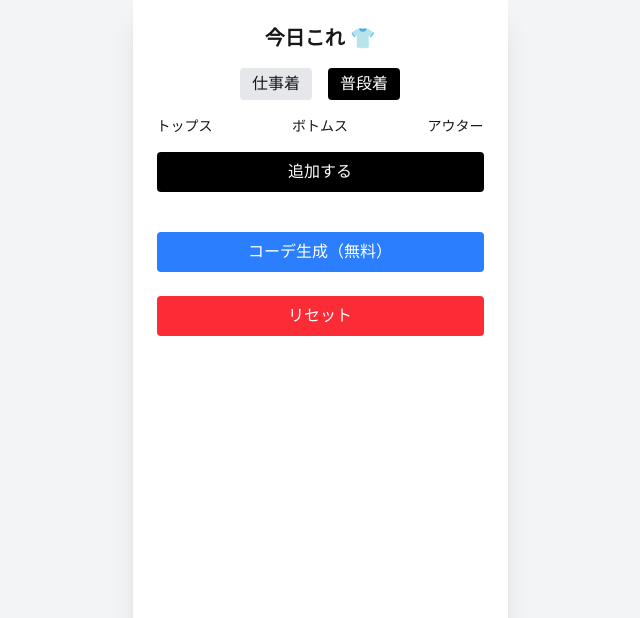
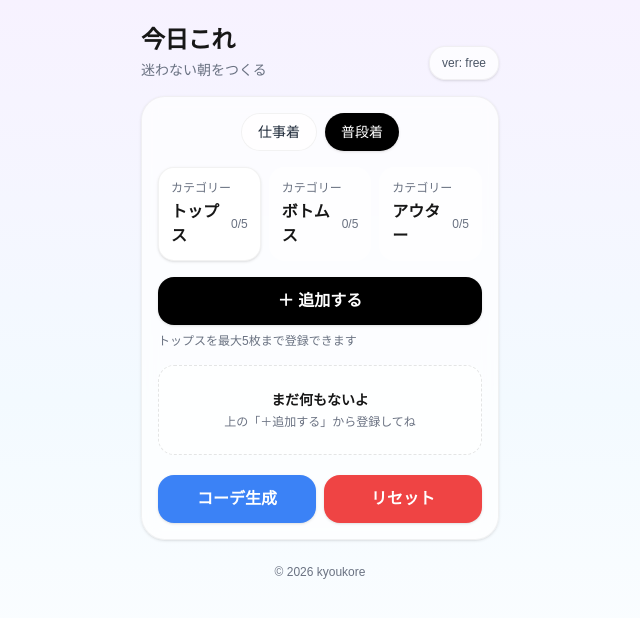
Before and after one commit to cheezy030303/kyoukore, a Next.js app: page / in a window 1280 px wide. Shown: the top 618 px of the page, without its empty margins (320-960 px from the left). Built offline with nearby package versions, Linux system fonts and the light colour scheme.

Commit message:
Make UI cute

```diff
--- a/src/app/page.tsx
+++ b/src/app/page.tsx
@@ -23,6 +23,60 @@ function pickRandom<T>(arr: T[]): T {
   return arr[Math.floor(Math.random() * arr.length)];
 }
 
+function Pill({
+  active,
+  onClick,
+  children,
+}: {
+  active: boolean;
+  onClick: () => void;
+  children: React.ReactNode;
+}) {
+  return (
+    <button
+      onClick={onClick}
+      className={[
+        "px-4 py-2 rounded-full text-sm font-medium transition",
+        active
+          ? "bg-black text-white shadow"
+          : "bg-white/70 text-gray-800 border border-black/5 hover:bg-white",
+      ].join(" ")}
+    >
+      {children}
+    </button>
+  );
+}
+
+function SectionTab({
+  active,
+  onClick,
+  label,
+  count,
+}: {
+  active: boolean;
+  onClick: () => void;
+  label: string;
+  count: number;
+}) {
+  return (
+    <button
+      onClick={onClick}
+      className={[
+        "flex-1 rounded-2xl px-3 py-3 text-left transition",
+        active
+          ? "bg-white shadow-sm border border-black/5"
+          : "bg-white/60 border border-black/0 hover:bg-white/80",
+      ].join(" ")}
+    >
+      <div className="text-xs text-gray-500">カテゴリー</div>
+      <div className="mt-1 flex items-center justify-between">
+        <div className="font-semibold">{label}</div>
+        <div className="text-xs text-gray-500">{count}/5</div>
+      </div>
+    </button>
+  );
+}
+
 export default function Home() {
   const [category, setCategory] = useState<keyof Clothes>("tops");
   const [mode, setMode] = useState<"work" | "casual">("casual");
@@ -44,7 +98,6 @@ export default function Home() {
     [clothes]
   );
 
-  // 初期読み込み
   useEffect(() => {
     const saved = localStorage.getItem(STORAGE_KEY);
     if (saved) setClothes(JSON.parse(saved));
@@ -54,7 +107,6 @@ export default function Home() {
     localStorage.setItem(STORAGE_KEY, JSON.stringify(data));
   };
 
-  // 画像追加（base64で保存→壊れない）
   const handleUpload = async (e: React.ChangeEvent<HTMLInputElement>) => {
     const file = e.target.files?.[0];
     if (!file) return;
@@ -77,14 +129,12 @@ export default function Home() {
     e.currentTarget.value = "";
   };
 
-  // ✅ ランダムコーデ生成（課金なし）
   const generateCoordination = () => {
     if (!canGenerate) {
-      alert("全部のカテゴリに1つ以上登録してください！");
+      alert("トップス・ボトムス・アウターを1つ以上登録してね！");
       return;
     }
 
-    // ※今はモードで表示名だけ変える（ロジック差は次に追加できる）
     setCoordination({
       tops: pickRandom(clothes.tops),
       bottoms: pickRandom(clothes.bottoms),
@@ -98,76 +148,144 @@ export default function Home() {
     setCoordination({});
   };
 
+  const title = "今日これ";
+  const subtitle = "迷わない朝をつくる";
+
   return (
-    <main className="min-h-screen flex justify-center bg-gray-100">
-      <div className="w-[375px] min-h-screen bg-white shadow-xl p-6">
-        <h1 className="text-xl font-bold mb-4 text-center">今日これ 👕</h1>
+    <main className="min-h-screen flex justify-center bg-gradient-to-b from-[#F7F2FF] via-[#F3FAFF] to-white">
+      <div className="w-[390px] min-h-screen px-4 py-6">
+        {/* Header */}
+        <div className="mb-4">
+          <div className="flex items-end justify-between">
+            <div>
+              <h1 className="text-2xl font-bold tracking-tight">{title}</h1>
+              <p className="text-sm text-gray-500 mt-1">{subtitle}</p>
+            </div>
+            <div className="rounded-2xl bg-white/70 border border-black/5 px-3 py-2 text-xs text-gray-600 shadow-sm">
+              ver: free
+            </div>
+          </div>
+        </div>
 
-        {/* モード */}
-        <div className="flex justify-center gap-4 mb-4">
+        {/* Card */}
+        <div className="rounded-3xl bg-white/70 backdrop-blur border border-black/5 shadow-sm p-4">
+          {/* Mode */}
+          <div className="flex gap-2 justify-center">
+            <Pill active={mode === "work"} onClick={() => setMode("work")}>
+              仕事着
+            </Pill>
+            <Pill active={mode === "casual"} onClick={() => setMode("casual")}>
+              普段着
+            </Pill>
+          </div>
+
+          {/* Category tabs */}
+          <div className="mt-4 grid grid-cols-3 gap-2">
+            <SectionTab
+              active={category === "tops"}
+              onClick={() => setCategory("tops")}
+              label="トップス"
+              count={clothes.tops.length}
+            />
+            <SectionTab
+              active={category === "bottoms"}
+              onClick={() => setCategory("bottoms")}
+              label="ボトムス"
+              count={clothes.bottoms.length}
+            />
+            <SectionTab
+              active={category === "outers"}
+              onClick={() => setCategory("outers")}
+              label="アウター"
+              count={clothes.outers.length}
+            />
+          </div>
+
+          {/* Upload */}
+          <div className="mt-4">
+            <label className="block rounded-2xl bg-black text-white text-center py-3 font-semibold shadow cursor-pointer active:scale-[0.99] transition">
+              ＋ 追加する
+              <input type="file" accept="image/*" onChange={handleUpload} className="hidden" />
+            </label>
+            <p className="text-xs text-gray-500 mt-2">
+              {category === "tops" && "トップスを最大5枚まで登録できます"}
+              {category === "bottoms" && "ボトムスを最大5枚まで登録できます"}
+              {category === "outers" && "アウターを最大5枚まで登録できます"}
+            </p>
+          </div>
+
+          {/* Grid */}
+          <div className="mt-4 grid grid-cols-2 gap-3">
+            {clothes[category].map((item, index) => (
+              <div
+                key={index}
+                className="rounded-2xl bg-white border border-black/5 shadow-sm overflow-hidden"
+              >
+                <img src={item} className="w-full h-44 object-cover" />
+              </div>
+            ))}
+            {clothes[category].length === 0 && (
+              <div className="col-span-2 rounded-2xl border border-dashed border-black/10 bg-white/60 p-6 text-center">
+                <div className="text-sm font-semibold">まだ何もないよ</div>
+                <div className="text-xs text-gray-500 mt-1">上の「＋追加する」から登録してね</div>
+              </div>
+            )}
+          </div>
+
+          {/* Actions */}
+          <div className="mt-5 grid grid-cols-2 gap-2">
             <button
-            onClick={() => setMode("work")}
-            className={`px-3 py-1 rounded ${
-              mode === "work" ? "bg-black text-white" : "bg-gray-200"
-            }`}
+              onClick={generateCoordination}
+              className="rounded-2xl bg-[#3B82F6] text-white py-3 font-semibold shadow active:scale-[0.99] transition"
             >
-            仕事着
+              コーデ生成
             </button>
             <button
-            onClick={() => setMode("casual")}
-            className={`px-3 py-1 rounded ${
-              mode === "casual" ? "bg-black text-white" : "bg-gray-200"
-            }`}
+              onClick={handleReset}
+              className="rounded-2xl bg-[#EF4444] text-white py-3 font-semibold shadow active:scale-[0.99] transition"
             >
-            普段着
+              リセット
             </button>
           </div>
-
-        {/* カテゴリ */}
-        <div className="flex justify-between mb-4">
-        <button onClick={() => setCategory("tops")} className="text-sm">トップス</button>
-<button onClick={() => setCategory("bottoms")} className="text-sm">ボトムス</button>
-<button onClick={() => setCategory("outers")} className="text-sm">アウター</button>
         </div>
 
-        {/* 追加 */}
-        <label className="block bg-black text-white text-center py-2 rounded mb-4 cursor-pointer">
-          追加する
-          <input type="file" accept="image/*" onChange={handleUpload} className="hidden" />
-        </label>
-
-        {/* 一覧 */}
-        <div className="grid grid-cols-2 gap-2">
-          {clothes[category].map((item, index) => (
-            <img key={index} src={item} className="w-full rounded shadow" />
-          ))}
+        {/* Result */}
+        {coordination.tops && (
+          <div className="mt-4 rounded-3xl bg-white/70 backdrop-blur border border-black/5 shadow-sm p-4">
+            <div className="flex items-center justify-between">
+              <h2 className="font-bold">
+                {mode === "work" ? "仕事コーデ 👔" : "普段コーデ 👕"}
+              </h2>
+              <span className="text-xs text-gray-500">提案 1セット</span>
             </div>
 
-        {/* 生成 */}
+            <div className="mt-3 space-y-3">
+              <div className="rounded-2xl bg-white border border-black/5 shadow-sm overflow-hidden">
+                <div className="px-3 py-2 text-xs text-gray-500">トップス</div>
+                <img src={coordination.tops} className="w-full h-48 object-cover" />
+              </div>
+              <div className="rounded-2xl bg-white border border-black/5 shadow-sm overflow-hidden">
+                <div className="px-3 py-2 text-xs text-gray-500">ボトムス</div>
+                <img src={coordination.bottoms} className="w-full h-48 object-cover" />
+              </div>
+              <div className="rounded-2xl bg-white border border-black/5 shadow-sm overflow-hidden">
+                <div className="px-3 py-2 text-xs text-gray-500">アウター</div>
+                <img src={coordination.outers} className="w-full h-48 object-cover" />
+              </div>
+            </div>
+
             <button
               onClick={generateCoordination}
-          className="mt-6 w-full bg-blue-500 text-white py-2 rounded"
+              className="mt-4 w-full rounded-2xl bg-black text-white py-3 font-semibold shadow active:scale-[0.99] transition"
             >
-          コーデ生成（無料）
+              もう一回つくる
             </button>
-
-        {/* 結果 */}
-        {coordination.tops && (
-  <div className="mt-6">
-    <h2 className="text-center font-bold mb-2">
-      {mode === "work" ? "仕事コーデ 👔" : "普段コーデ 👕"}
-    </h2>
-
-    <img src={coordination.tops} className="w-full rounded mb-2" />
-    <img src={coordination.bottoms} className="w-full rounded mb-2" />
-    <img src={coordination.outers} className="w-full rounded" />
           </div>
         )}
 
-        {/* リセット */}
-        <button onClick={handleReset} className="mt-6 w-full bg-red-500 text-white py-2 rounded">
-          リセット
-        </button>
+        <div className="mt-6 text-center text-xs text-gray-500">
+          © {new Date().getFullYear()} kyoukore
+        </div>
       </div>
     </main>
   );
```
Lines whose indentation alone changed are shown as unchanged.
